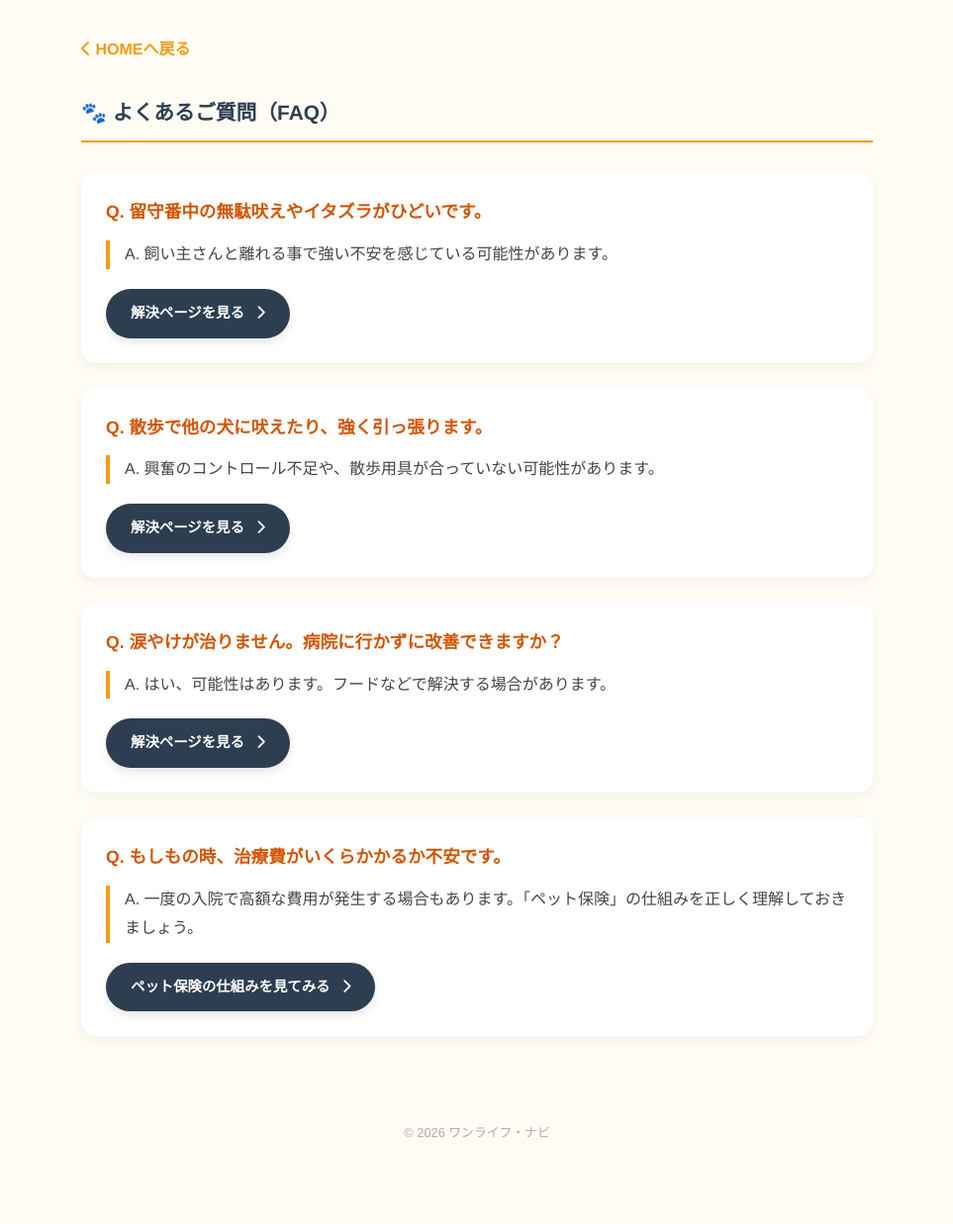
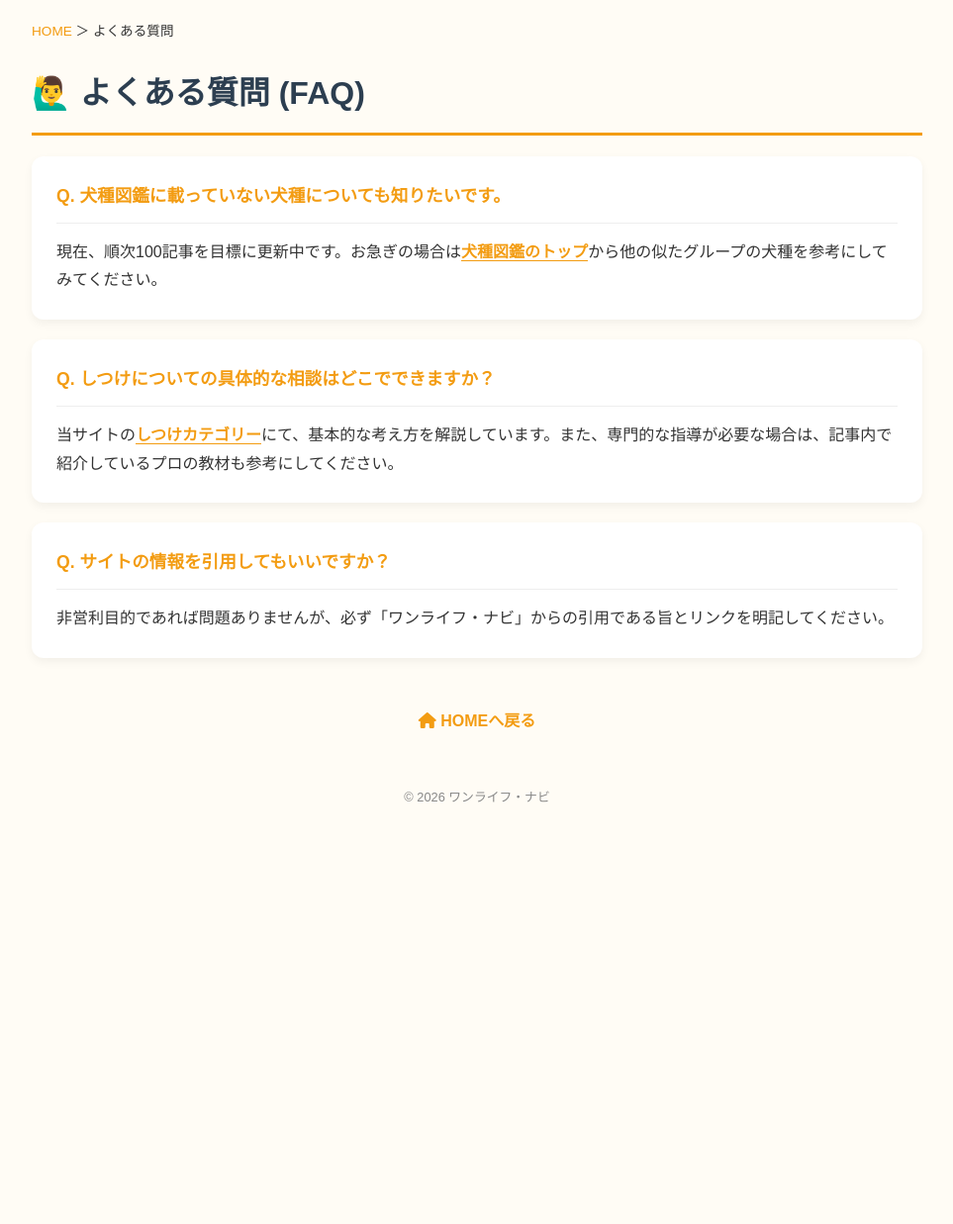
Before and after one commit to tomokazu-hoshi/dog-life-care, a Jekyll site: the page built from faq.html, in a window 1280 px wide. Shown: the whole page at 99% size, without its empty margins (158-1121 px from the left). Built offline with Jekyll 4.4.1, drawn with Linux system fonts in a browser that asks for light colours; after the commit the page ends 900 px from its top, so only the background shows below that.

Commit message:
Update faq.html

```diff
--- a/faq.html
+++ b/faq.html
@@ -1,83 +1,63 @@
+---
+layout: null
+---
 <!DOCTYPE html>
 <html lang="ja">
 <head>
     <meta charset="UTF-8">
     <meta name="viewport" content="width=device-width, initial-scale=1.0">
-    <title>よくあるご質問（FAQ）｜愛犬との暮らし - ワンライフ・ナビ</title>
-    <meta name="description" content="犬のしつけ、食事、健康など、日々の暮らしで気になる疑問に簡潔にお答えします。">
+    <title>よくある質問 (FAQ) | ワンライフ・ナビ</title>
     <link rel="stylesheet" href="https://cdnjs.cloudflare.com/ajax/libs/font-awesome/6.0.0/css/all.min.css">
+    <style>
+        :root { --primary-color: #f39c12; --secondary-color: #2c3e50; --bg-color: #fffcf5; }
+        body { font-family: sans-serif; line-height: 1.8; max-width: 900px; margin: auto; padding: 20px; background: var(--bg-color); color: #333; }
 
-    <style>
-        :root { --primary-color: #f39c12; --secondary-color: #2c3e50; --bg-color: #fffcf5; --text-main: #333; }
-        body { font-family: 'Helvetica Neue', Arial, sans-serif; line-height: 1.8; max-width: 800px; margin: auto; padding: 20px; background: var(--bg-color); color: var(--text-main); }
-        header { padding: 1rem 0; }
-        h1 { border-bottom: 2px solid var(--primary-color); padding-bottom: 10px; color: var(--secondary-color); font-size: 1.3rem; margin-bottom: 30px; }
+        .breadcrumb { font-size: 0.85rem; margin-bottom: 20px; }
+        .breadcrumb a { color: var(--primary-color); text-decoration: none; }
 
-        .faq-item { background: #fff; padding: 25px; border-radius: 15px; margin-bottom: 25px; box-shadow: 0 4px 12px rgba(0,0,0,0.05); }
-        .q { font-weight: bold; color: #d35400; font-size: 1.1rem; display: block; margin-bottom: 12px; }
-        .a { padding-left: 15px; border-left: 4px solid var(--primary-color); font-size: 1rem; color: #444; margin-bottom: 20px; }
+        h1 { border-bottom: 3px solid var(--primary-color); padding-bottom: 10px; color: var(--secondary-color); }
+        .faq-item { background: #fff; padding: 25px; border-radius: 12px; margin-bottom: 20px; box-shadow: 0 4px 10px rgba(0,0,0,0.05); }
+        .faq-q { font-weight: bold; color: var(--primary-color); font-size: 1.1rem; margin-bottom: 10px; display: block; }
+        .faq-a { border-top: 1px solid #eee; padding-top: 15px; }
 
-        .solve-btn {
-            display: inline-block;
-            background: var(--secondary-color);
-            color: #fff;
-            padding: 12px 25px;
-            border-radius: 30px;
-            text-decoration: none;
-            font-size: 0.9rem;
-            font-weight: bold;
-            transition: 0.3s;
-            box-shadow: 0 4px 10px rgba(0,0,0,0.1);
-        }
-        .solve-btn:hover {
-            background: var(--primary-color);
-            transform: translateY(-2px);
-            box-shadow: 0 6px 15px rgba(0,0,0,0.15);
-        }
-        .solve-btn i { margin-left: 8px; }
-
-        footer { text-align: center; padding: 3rem; color: #aaa; font-size: 0.8rem; }
+        .btn-link { color: var(--primary-color); font-weight: bold; text-decoration: none; border-bottom: 1px solid var(--primary-color); }
+        footer { text-align: center; margin-top: 50px; color: #888; font-size: 0.8rem; }
     </style>
 </head>
 <body>
 
-<header><a href="index.html" style="text-decoration:none;color:var(--primary-color);font-weight:bold;"><i class="fas fa-chevron-left"></i> HOMEへ戻る</a></header>
+<nav class="breadcrumb">
+    <a href="{{ site.baseurl }}/index.html">HOME</a> ＞ <span>よくある質問</span>
+</nav>
 
-<h1>🐾 よくあるご質問（FAQ）</h1>
+<h1>🙋‍♂️ よくある質問 (FAQ)</h1>
 
 <div class="faq-item">
-    <span class="q">Q. 留守番中の無駄吠えやイタズラがひどいです。</span>
-    <div class="a">
-        A. 飼い主さんと離れる事で強い不安を感じている可能性があります。
+    <span class="faq-q">Q. 犬種図鑑に載っていない犬種についても知りたいです。</span>
+    <div class="faq-a">
+        現在、順次100記事を目標に更新中です。お急ぎの場合は<a href="{{ site.baseurl }}/index-zukan.html" class="btn-link">犬種図鑑のトップ</a>から他の似たグループの犬種を参考にしてみてください。
     </div>
-    <a href="training/separation-anxiety.html" class="solve-btn">解決ページを見る <i class="fas fa-chevron-right"></i></a>
 </div>
 
 <div class="faq-item">
-    <span class="q">Q. 散歩で他の犬に吠えたり、強く引っ張ります。</span>
-    <div class="a">
-        A. 興奮のコントロール不足や、散歩用具が合っていない可能性があります。
+    <span class="faq-q">Q. しつけについての具体的な相談はどこでできますか？</span>
+    <div class="faq-a">
+        当サイトの<a href="{{ site.baseurl }}/training/index.html" class="btn-link">しつけカテゴリー</a>にて、基本的な考え方を解説しています。また、専門的な指導が必要な場合は、記事内で紹介しているプロの教材も参考にしてください。
     </div>
-    <a href="training/walk-manners.html" class="solve-btn">解決ページを見る <i class="fas fa-chevron-right"></i></a>
 </div>
 
 <div class="faq-item">
-    <span class="q">Q. 涙やけが治りません。病院に行かずに改善できますか？</span>
-    <div class="a">
-        A. はい、可能性はあります。フードなどで解決する場合があります。
+    <span class="faq-q">Q. サイトの情報を引用してもいいですか？</span>
+    <div class="faq-a">
+        非営利目的であれば問題ありませんが、必ず「ワンライフ・ナビ」からの引用である旨とリンクを明記してください。
     </div>
-    <a href="training/allergy-care.html" class="solve-btn">解決ページを見る <i class="fas fa-chevron-right"></i></a>
 </div>
 
-<div class="faq-item">
-    <span class="q">Q. もしもの時、治療費がいくらかかるか不安です。</span>
-    <div class="a">
-        A. 一度の入院で高額な費用が発生する場合もあります。「ペット保険」の仕組みを正しく理解しておきましょう。
-    </div>
-    <a href="others/insurance-compare.html" class="solve-btn">ペット保険の仕組みを見てみる <i class="fas fa-chevron-right"></i></a>
+<div style="text-align: center; margin-top: 50px;">
+    <a href="{{ site.baseurl }}/index.html" style="color:var(--primary-color); font-weight:bold; text-decoration:none;"><i class="fas fa-home"></i> HOMEへ戻る</a>
 </div>
 
-<footer><p>&copy; 2026 ワンライフ・ナビ</p></footer>
+<footer>&copy; 2026 ワンライフ・ナビ</footer>
 
 </body>
 </html>
```
